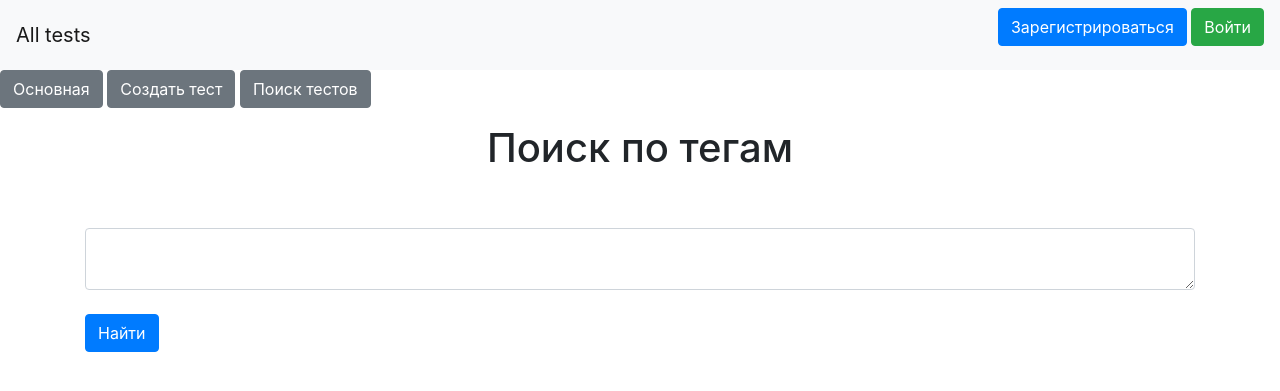
After one commit to w-o-p/web, a Flask app: page /search_teggs in a window 1280 px wide. The commit adds this page. Shown: the top 391 px of the page. Run offline with Flask 2, Linux system fonts and the light colour scheme; some libraries are stand-ins or nearby versions.

Commit message:
search_teggs up

```diff
--- a/forms/news.py
+++ b/forms/news.py
@@ -21,7 +21,10 @@ class TestForm(FlaskForm):
     add_picture = SubmitField('Добавить изображение')
     but_answer = SubmitField("Выбрать")
     teggs = TextAreaField("Теги (через запятую)")
-
+    sub_teggs = SubmitField("Найти")
+    sub_name = SubmitField("Найти")
+    ar_teggs = TextAreaField("Тег:")
+    ar_name = TextAreaField("Назвавние:")
 
 class Addanswer(FlaskForm):
     add_answer = SubmitField('Создать ответ')
--- a/main.py
+++ b/main.py
@@ -45,6 +45,18 @@ def index():
 @app.route("/search")
 def search():
     return render_template("search.html")
+
+
+@app.route("/search_teggs")
+def search_teggs():
+    form = TestForm()
+    return render_template("search_teggs.html", form=form)
+
+
+@app.route("/search_name")
+def search_name():
+    form = TestForm()
+    return render_template("search_name.html", form=form)
 
 
 @app.route('/register', methods=['GET', 'POST'])
--- a/templates/search.html
+++ b/templates/search.html
@@ -1,9 +1,11 @@
 {% extends "base.html" %}
 {% block content %}
 <h1 align="center">Поиск тестов</h1>
+<br>
+<br>
 <form>
-    <p><input type="search" placeholder="Поиск по сайту" class="form-control"></p>
-    <a href="/tests_page" class="btn btn-primary">Найти</a>
+    <a href="/search_teggs" class="btn btn-primary">Искать по тегам</a>
+    <a href="/search_name" class="btn btn-primary">Искать по названию</a>
 </form>
 
 {% endblock %}
--- /dev/null
+++ b/templates/search_teggs.html
@@ -0,0 +1,12 @@
+{% extends "base.html" %}
+{% block content %}
+<h1 align="center">Поиск по тегам</h1>
+<br>
+<form action="" method="post">
+    <br>
+                {{ form.ar_teggs(class="form-control") }}
+    <br>
+    <p>{{ form.sub_teggs(type="submit", class="btn btn-primary") }}</p>
+</form>
+
+{% endblock %}
```
Also changed, not shown: templates/search_name.html (added, +12 -0 lines).
